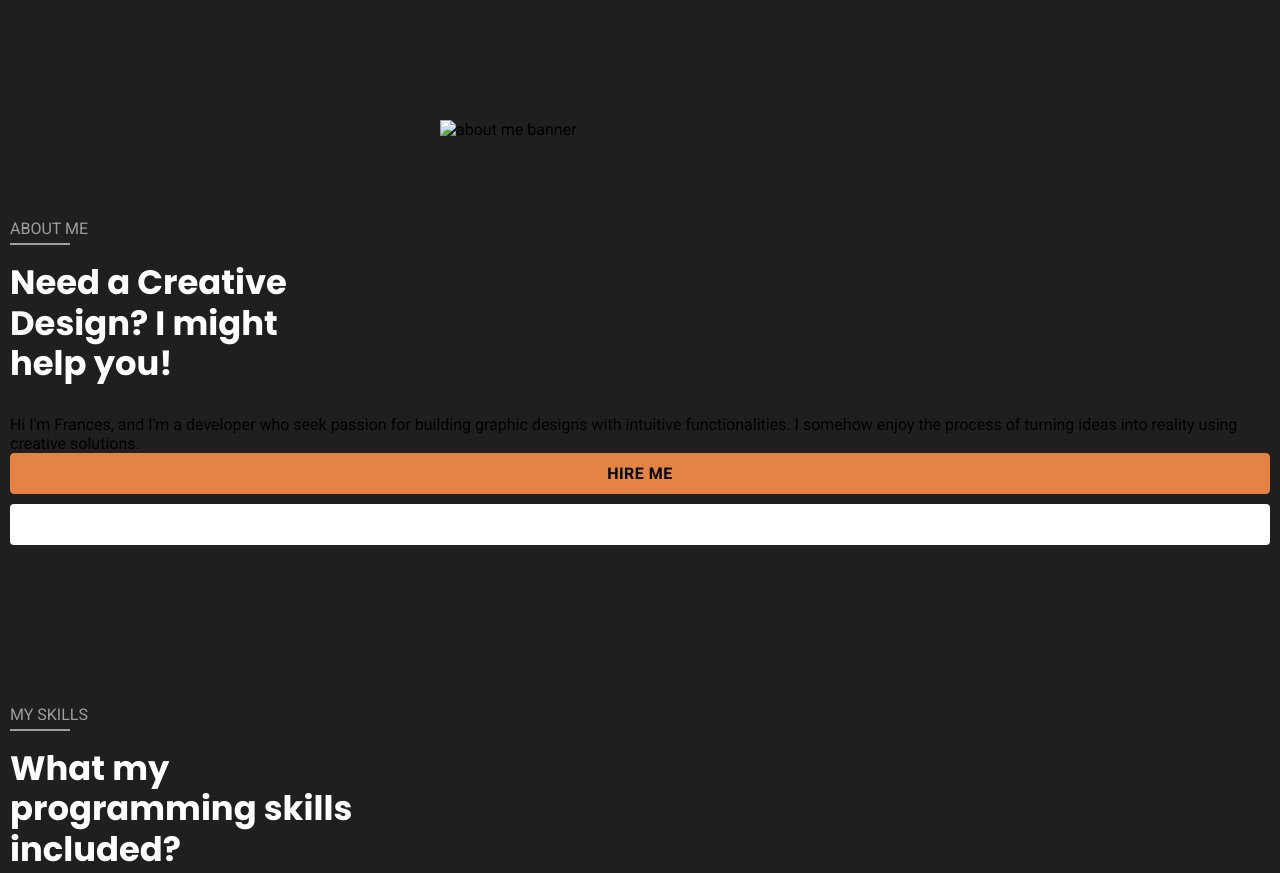
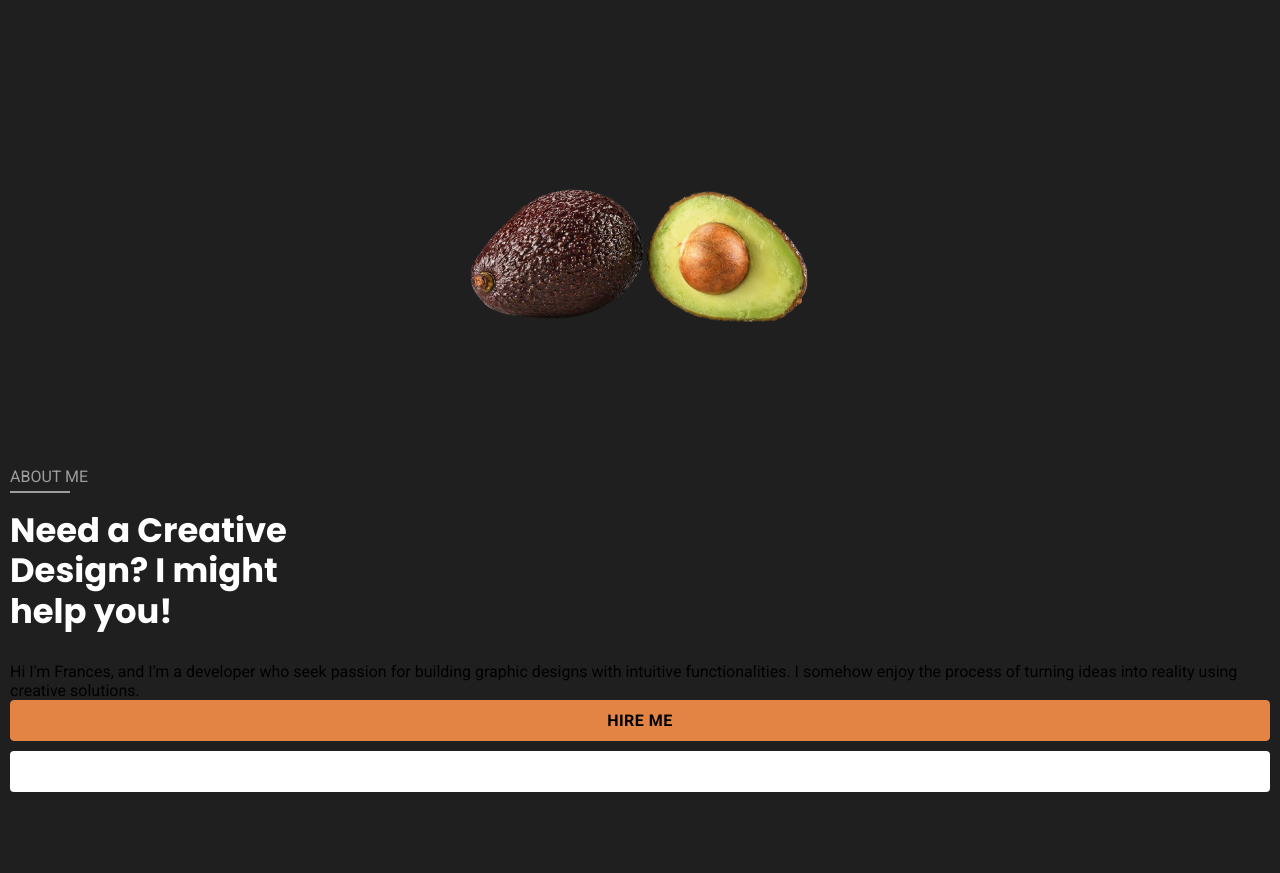
Before and after one commit to ampalayaa/portfolio, a plain HTML site: page index.html in a window 1280 px wide. Shown: the part 840-1713 px from the top of the page. Drawn offline with nearby package versions, Linux system fonts and the light colour scheme; a web font is replaced by a local one.

Commit message:
added images for hero banner and about banner

```diff
--- a/index.html
+++ b/index.html
@@ -112,7 +112,7 @@
             <!-- ABOUT ME SECTION-->
             <section class="about" id="about">
                 <figure class="about-banner">
-                    <img src="#about-banner" alt="about me banner" class="w-100">
+                    <img src="./assets/images/hero-banner.png" alt="about me banner" class="w-100">
                 </figure>
 
                 <div class="about-content section-content">
```
Also changed, not shown: assets/images/hero-banner-sm.png (added), assets/images/hero-banner.png (added).
